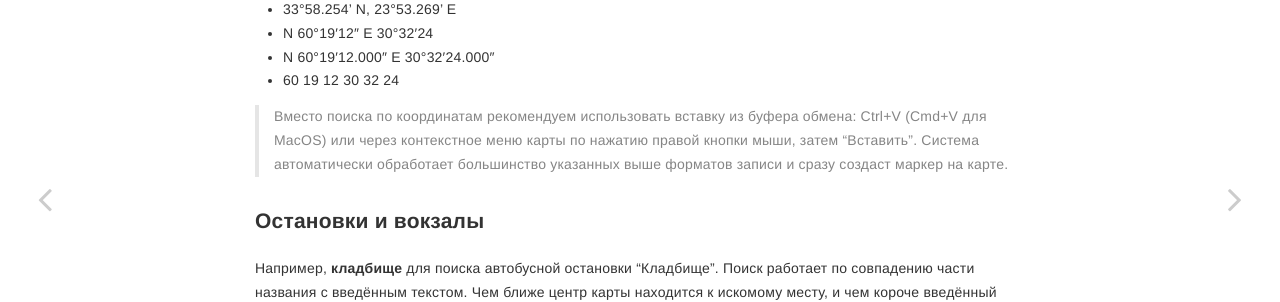
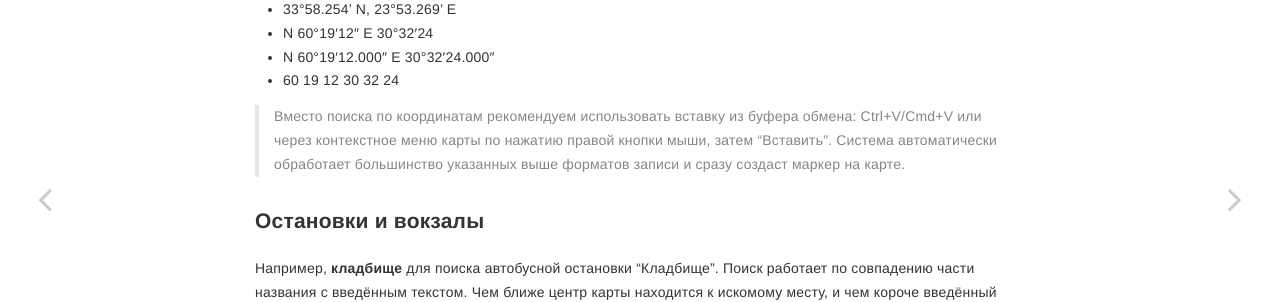
Before and after one commit to extremum-search-and-rescue/help.gis, a Jekyll site: the page built from _posts/2023-06-11-ui-search.md, in a window 1280 px wide. Shown: the part 1046-1348 px from the top of the page. Built offline with Jekyll 4.4.1, drawn with Linux system fonts in a browser that asks for light colours.

Commit message:
Update 2023-06-11-ui-search.md

```diff
--- a/_posts/2023-06-11-ui-search.md
+++ b/_posts/2023-06-11-ui-search.md
@@ -37,7 +37,7 @@ layout: post
 - N 60°19′12.000″ E 30°32′24.000″
 - 60 19 12 30 32 24
 
-> Вместо поиска по координатам рекомендуем использовать вставку из буфера обмена: Ctrl+V (Cmd+V для MacOS) или через контекстное меню карты по нажатию правой кнопки мыши, затем "Вставить". Система автоматически обработает большинство указанных выше форматов записи и сразу создаст маркер на карте.
+> Вместо поиска по координатам рекомендуем использовать вставку из буфера обмена: Ctrl+V/Cmd+V или через контекстное меню карты по нажатию правой кнопки мыши, затем "Вставить". Система автоматически обработает большинство указанных выше форматов записи и сразу создаст маркер на карте.
 
 ### Остановки и вокзалы
 Например, **кладбище** для поиска автобусной остановки "Кладбище". Поиск работает по совпадению части названия с введённым текстом. Чем ближе центр карты находится к искомому месту, и чем короче введённый текст, тем лучше результаты.
```
